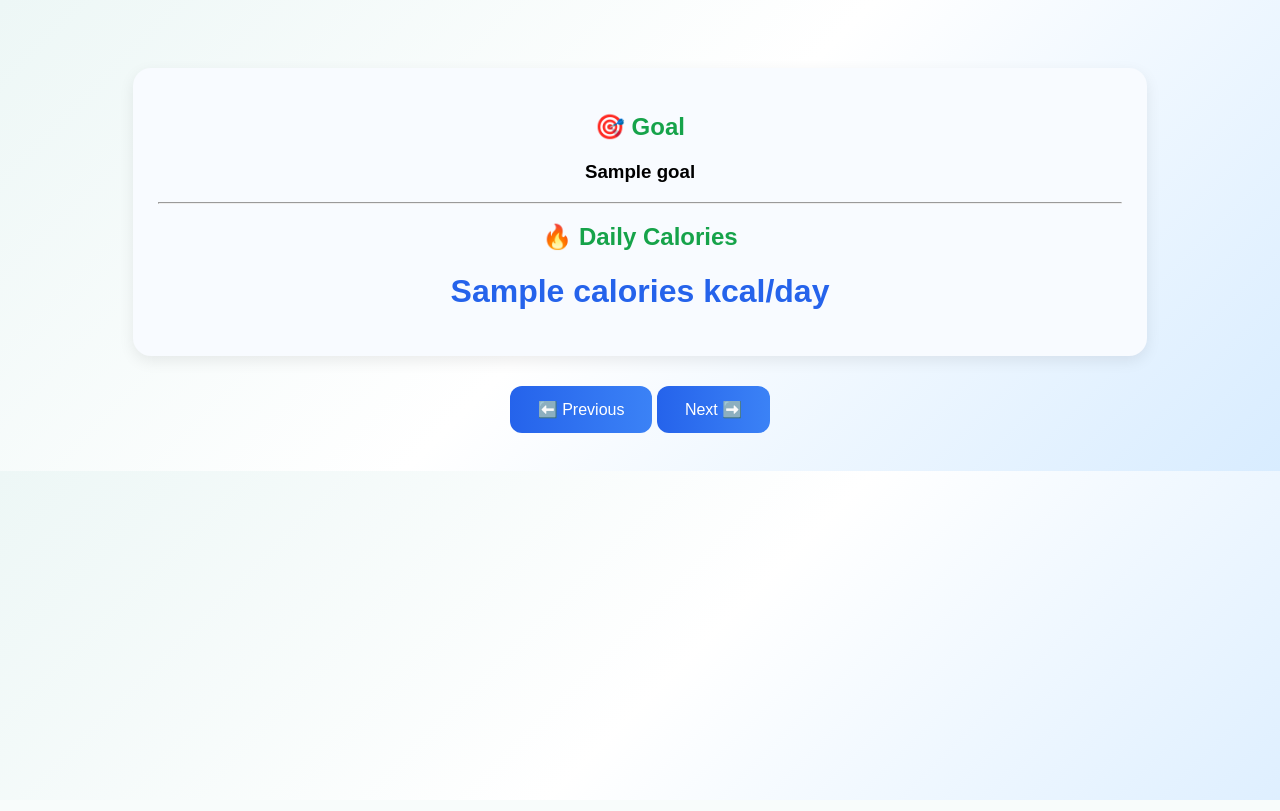
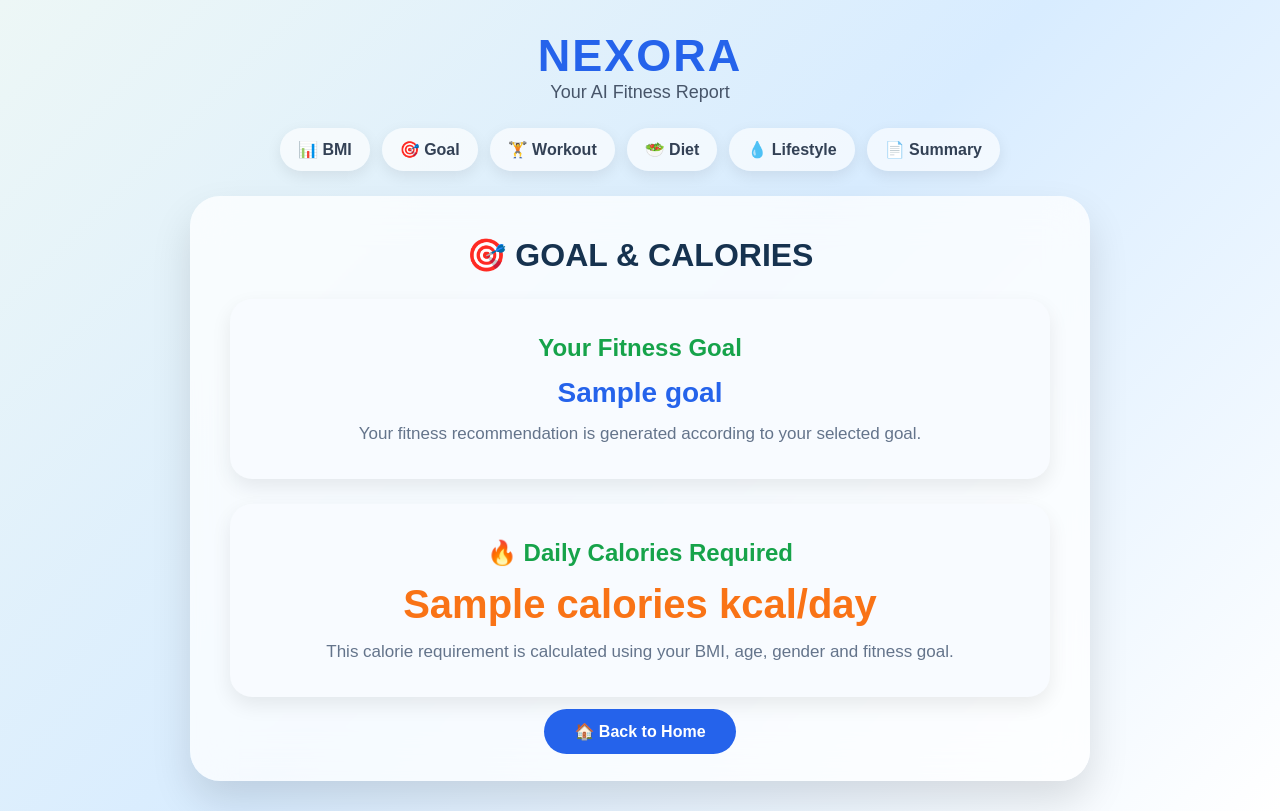
Before and after one commit to santhoshsrinika7/Fitness-AI, a Flask app: template templates/result2.html in a window 1280 px wide. Run offline with Flask 3, Linux system fonts and the light colour scheme; the template is opened without the code that fills it: most values are stand-ins (such as "Sample title", 1, 10 or a date in 2020).

Commit message:
Update result2.html

```diff
--- a/templates/result2.html
+++ b/templates/result2.html
@@ -1,35 +1,413 @@
 <!DOCTYPE html>
-<html>
+<html lang="en">
+
 <head>
-    <title>NEXORA - Slide 2</title>
-    <style>
-        /* same CSS as result1.html */
-        body{font-family:Arial, Helvetica, sans-serif;background:linear-gradient(135deg,#edf7f6,#ffffff,#d8ecff);text-align:center;padding:30px;}
-        .container{background:white;width:90%;max-width:900px;margin:auto;padding:40px;border-radius:25px;box-shadow:0 15px 40px rgba(0,0,0,.15);}
-        h1{color:#2563eb;} h2{color:#16a34a;}
-        .card{width:80%;margin:30px auto;background:#f8fbff;padding:25px;border-radius:18px;box-shadow:0 5px 15px rgba(0,0,0,.08);}
-        .btn{text-decoration:none;background:linear-gradient(90deg,#2563eb,#3b82f6);color:white;padding:14px 28px;border-radius:12px;display:inline-block;transition:.3s;}
-        .btn:hover{background:linear-gradient(90deg,#1d4ed8,#2563eb);}
-    </style>
+
+<title>NEXORA - Goal Report</title>
+
+<meta name="viewport" content="width=device-width, initial-scale=1.0">
+
+
+<style>
+
+*{
+    margin:0;
+    padding:0;
+    box-sizing:border-box;
+}
+
+
+body{
+
+    font-family:'Poppins',Arial,sans-serif;
+
+    background:linear-gradient(135deg,#edf7f6,#d8ecff,#ffffff);
+
+    min-height:100vh;
+
+    padding:30px;
+
+    color:#1f2937;
+
+}
+
+
+/* HEADER */
+
+.header{
+
+    text-align:center;
+
+    margin-bottom:25px;
+
+}
+
+
+.logo{
+
+    font-size:45px;
+
+    font-weight:700;
+
+    color:#2563eb;
+
+    letter-spacing:2px;
+
+}
+
+
+.subtitle{
+
+    color:#475569;
+
+    font-size:18px;
+
+}
+
+
+
+/* NAVIGATION */
+
+.dashboard-nav{
+
+    display:flex;
+
+    justify-content:center;
+
+    gap:12px;
+
+    flex-wrap:wrap;
+
+    margin:25px auto;
+
+}
+
+
+.dashboard-nav a{
+
+    text-decoration:none;
+
+    color:#334155;
+
+    background:rgba(255,255,255,.65);
+
+    padding:12px 18px;
+
+    border-radius:30px;
+
+    font-weight:600;
+
+    box-shadow:0 5px 15px rgba(0,0,0,.08);
+
+    transition:.3s;
+
+}
+
+
+
+.dashboard-nav a:hover{
+
+    background:#2563eb;
+
+    color:white;
+
+    transform:translateY(-3px);
+
+}
+
+
+
+
+/* MAIN */
+
+.container{
+
+    width:90%;
+
+    max-width:900px;
+
+    margin:auto;
+
+    background:rgba(255,255,255,.75);
+
+    backdrop-filter:blur(20px);
+
+    padding:40px;
+
+    border-radius:30px;
+
+    box-shadow:0 20px 40px rgba(0,0,0,.12);
+
+}
+
+
+
+h1{
+
+    text-align:center;
+
+    color:#16324F;
+
+}
+
+
+
+h2{
+
+    color:#16a34a;
+
+    margin-bottom:15px;
+
+}
+
+
+
+
+.card{
+
+    background:#f8fbff;
+
+    padding:35px;
+
+    margin:25px auto;
+
+    border-radius:22px;
+
+    text-align:center;
+
+    box-shadow:0 8px 20px rgba(0,0,0,.08);
+
+}
+
+
+
+.goal-text{
+
+    font-size:28px;
+
+    font-weight:700;
+
+    color:#2563eb;
+
+}
+
+
+
+.calorie-text{
+
+    font-size:40px;
+
+    font-weight:700;
+
+    color:#f97316;
+
+}
+
+
+
+.description{
+
+    margin-top:15px;
+
+    color:#64748b;
+
+    font-size:17px;
+
+}
+
+
+
+.home-btn{
+
+    text-align:center;
+
+    margin-top:25px;
+
+}
+
+
+.home-btn a{
+
+    text-decoration:none;
+
+    background:#2563eb;
+
+    color:white;
+
+    padding:14px 30px;
+
+    border-radius:30px;
+
+    font-weight:600;
+
+}
+
+
+.home-btn a:hover{
+
+    background:#1d4ed8;
+
+}
+
+
+
+
+@media(max-width:700px){
+
+.container{
+
+width:100%;
+
+padding:25px;
+
+}
+
+
+.logo{
+
+font-size:35px;
+
+}
+
+
+.calorie-text{
+
+font-size:32px;
+
+}
+
+}
+
+
+</style>
+
+
 </head>
+
+
 <body>
-<div class="card">
-    <h2>🎯 Goal</h2>
-    <h3>{{goal}}</h3>
 
-    <hr>
 
-    <h2>🔥 Daily Calories</h2>
-    <h1>{{calories}} kcal/day</h1>
+
+<div class="header">
+
+
+<div class="logo">
+NEXORA
 </div>
 
 
-    <!-- Navigation -->
-<div class="navigation">
-  <a href="/result1" class="btn">⬅️ Previous</a>
-  <a href="/result3" class="btn">Next ➡️</a>
+<div class="subtitle">
+Your AI Fitness Report
 </div>
 
+
 </div>
+
+
+
+
+
+<div class="dashboard-nav">
+
+
+<a href="/result1">📊 BMI</a>
+
+<a href="/result2">🎯 Goal</a>
+
+<a href="/result3">🏋️ Workout</a>
+
+<a href="/result4">🥗 Diet</a>
+
+<a href="/result5">💧 Lifestyle</a>
+
+<a href="/summary">📄 Summary</a>
+
+
+</div>
+
+
+
+
+
+
+<div class="container">
+
+
+<h1>🎯 GOAL & CALORIES</h1>
+
+
+
+<div class="card">
+
+
+<h2>Your Fitness Goal</h2>
+
+
+<div class="goal-text">
+
+{{goal}}
+
+</div>
+
+
+<p class="description">
+
+Your fitness recommendation is generated according to your selected goal.
+
+</p>
+
+
+</div>
+
+
+
+
+
+<div class="card">
+
+
+<h2>🔥 Daily Calories Required</h2>
+
+
+<div class="calorie-text">
+
+{{calories}} kcal/day
+
+</div>
+
+
+<p class="description">
+
+This calorie requirement is calculated using your BMI, age, gender and fitness goal.
+
+</p>
+
+
+</div>
+
+
+
+
+
+<div class="home-btn">
+
+
+<a href="/">
+🏠 Back to Home
+</a>
+
+
+</div>
+
+
+
+</div>
+
+
+
+
+
 </body>
+
 </html>
```
